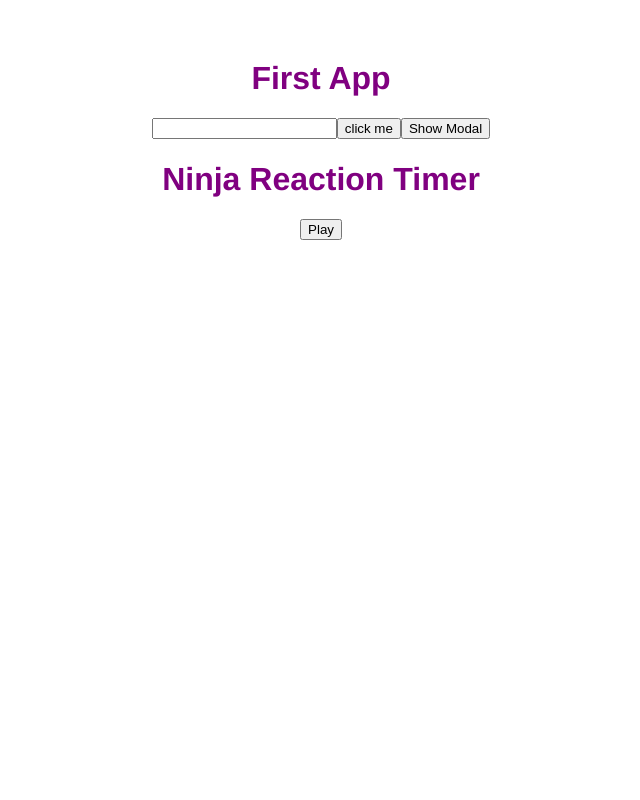
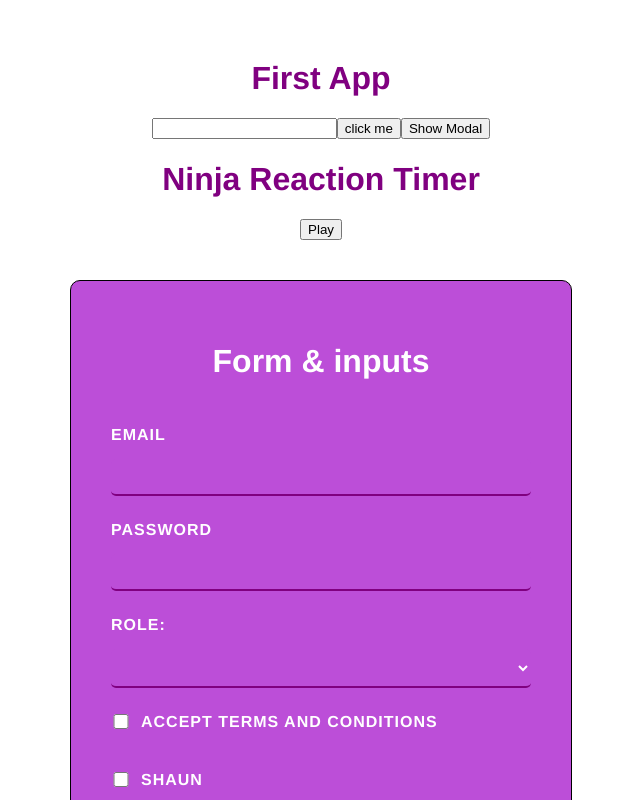
Before and after one commit to Murasakinosora/LearningVue, a Vue app in the folder CLI_tutorial/modal-project/: page / in a window 1280 px wide. Shown: the top 800 px of the page, without its empty margins (319-959 px from the left). Built offline with nearby package versions, Linux system fonts and the light colour scheme.

Commit message:
20 minutes in forms and outputs

```diff
--- a/CLI_tutorial/modal-project/src/App.vue
+++ b/CLI_tutorial/modal-project/src/App.vue
@@ -53,6 +53,9 @@
       <Block v-if="isPlaying" :delay="delay" @end="catchEnd" />
       <Results :reaction="score" v-if="showResults" />
     </div>
+
+    <!--Form & inputs-->
+    <Forms />
   </div>
 </template>
 <!--
@@ -68,11 +71,11 @@ To reference the input field on the event handler use this.$refs.refName
 import Modal from "./components/modal.vue";
 import Block from "./components/Block.vue";
 import Results from "./components/Results.vue";
-
+import Forms from "./components/Form.vue";
 //export is the same with the app.js which contained data,methods, and computed
 export default {
   name: "App",
-  components: { Modal, Block, Results },
+  components: { Modal, Block, Results, Forms },
   data() {
     return {
       title: "First App",
--- /dev/null
+++ b/CLI_tutorial/modal-project/src/components/Form.vue
@@ -0,0 +1,118 @@
+<template>
+  <div>
+    <form>
+      <h1>Form & inputs</h1>
+      <label>Email</label>
+      <input
+        type="email"
+        required
+        v-model="email"
+      /><!--two way data binding using vmodel // two way data binding means that changes in both input and variable on data will reflect on both-->
+      <!--v model tracks the inputs and assigns it to the variable on data function in real-time-->
+
+      <label>Password</label>
+      <input
+        type="password"
+        required
+        v-model="password"
+      /><!--two way data binding using vmodel-->
+
+      <label>Role:</label>
+      <select v-model="role">
+        <option value="developer">Web Developer</option>
+        <option value="designer">Web Designer</option>
+      </select>
+
+      <!--two way data binding using vmodel on checkboxes-->
+      <div class="terms">
+        <input type="checkbox" required v-model="terms" />
+        <label>Accept Terms and Conditions</label>
+      </div>
+
+      <!--other way to work with checkboxes and store checked names in one array in data-->
+      <div>
+        <div>
+          <input type="checkbox" value="shaun" v-model="names" />
+          <label>shaun</label>
+        </div>
+
+        <div>
+          <input type="checkbox" value="yoshi" v-model="names" />
+          <label>yoshi</label>
+        </div>
+
+        <div>
+          <input type="checkbox" value="mario" v-model="names" />
+          <label>mario</label>
+        </div>
+      </div>
+
+      <!---Keyboard Events-->
+    </form>
+  </div>
+</template>
+
+<script>
+export default {
+  data() {
+    return {
+      email: "",
+      password: "",
+      role: "", // tracks the value of the selected role on the select box
+      terms: false,
+      names: [],
+    };
+  },
+};
+</script>
+
+<style>
+/**box method -> content -> padding -> border -> margin */
+form {
+  max-width: 420px;
+  background: #bc4ed8;
+  text-align: left;
+  padding: 40px;
+  border-radius: 10px;
+  margin: 40px auto; /** centers the form */
+  border: 1px solid black;
+  color: white;
+}
+
+form h1 {
+  text-align: center;
+  color: white;
+}
+
+form input,
+form select,
+form option {
+  border-radius: 5px;
+  display: block;
+  width: 100%;
+  padding: 10px 6px;
+  box-sizing: border-box; /** the sizing takes the padding and border into consideration for its overall width*/
+  border: none;
+  background: #bc4ed8;
+  border-bottom: 2px solid purple;
+  color: white;
+}
+
+form label {
+  display: inline-block; /** to be able to put margin on the label */
+  margin: 25px 0 15px;
+  font-size: 1em;
+  text-transform: uppercase; /**just capitalizes the label */
+  letter-spacing: 1px; /**puts space in between the letters to make the label more readable */
+  font-weight: bold;
+}
+
+input[type="checkbox"] {
+  display: inline-block;
+  width: 20px;
+  height: 15px;
+  margin: 0 10px 0 0;
+  position: relative;
+  top: 2px;
+}
+</style>
```
